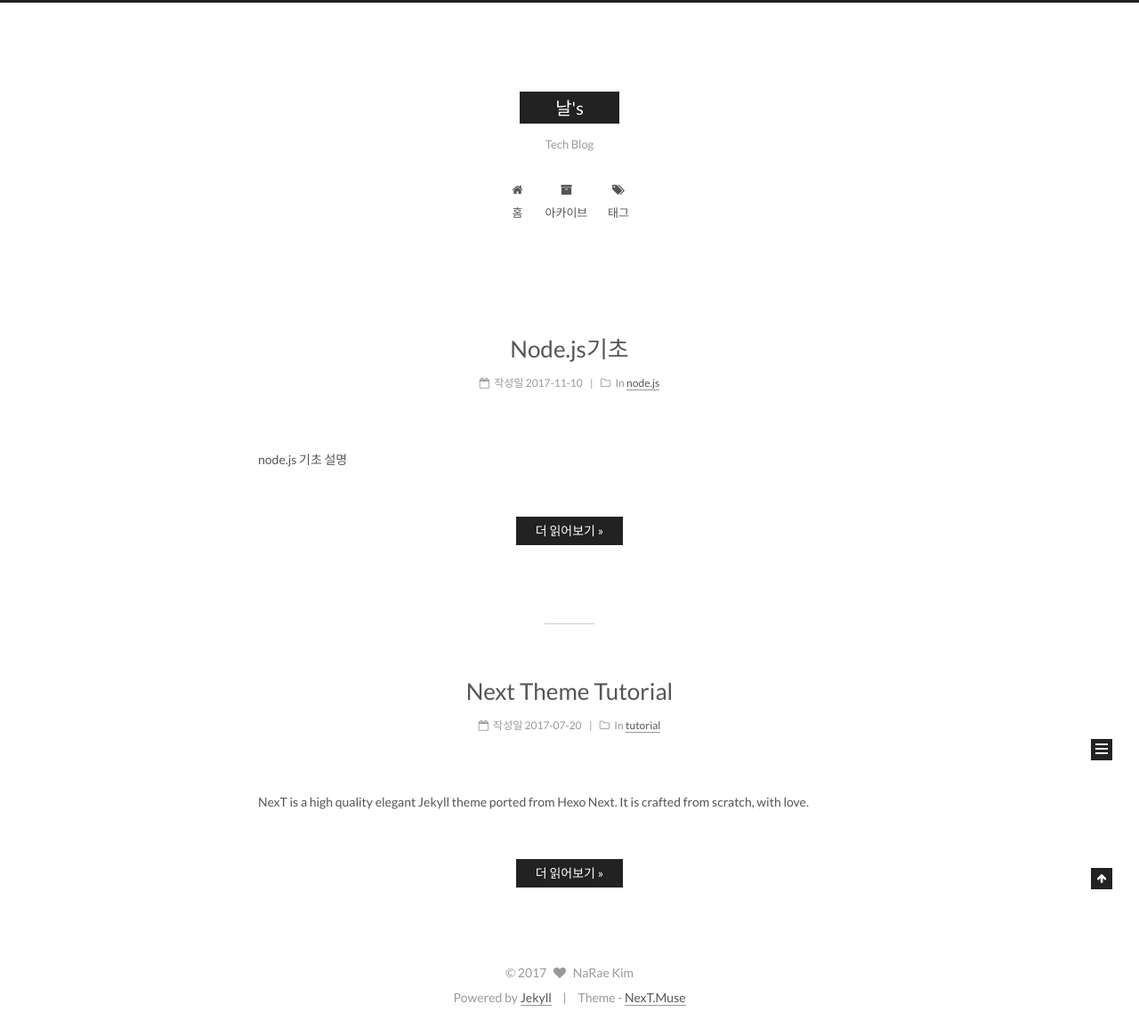
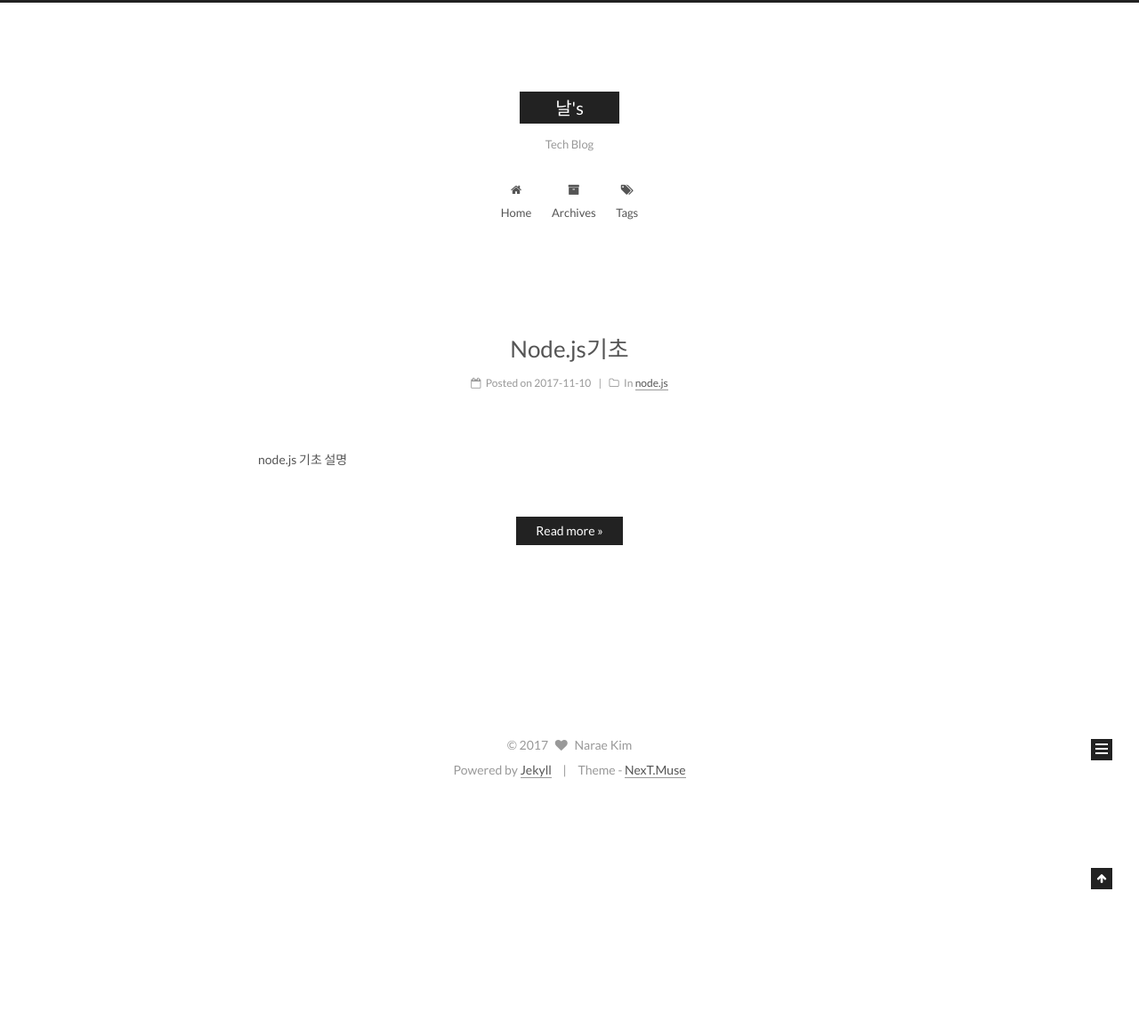
Before and after one commit to skfo9949/skfo9949.github.io, a Jekyll site: the page built from index.html, in a window 1280 px wide. Shown: the whole page at 89% size. Built offline with Jekyll 4.4.1, drawn with Linux system fonts in a browser that asks for light colours; the list of posts is cut into pages by our own code; after the commit the page ends 900 px from its top, so only the background shows below that; part of the change alters nothing that is shown.

Commit message:
18.11.10 TIL2

````diff
--- a/_config.yml
+++ b/_config.yml
@@ -7,9 +7,9 @@
 title: 날's
 subtitle: Tech Blog
 description:
-author: NaRae Kim
+author: Narae Kim
 # Support language: de, en, fr-FR, id, ja, ko, pt-BR, pt, ru, zh-Hans, zh-hk, zh-tw
-language: ko
+language: en
 date_format: '%Y-%m-%d'
 
 # URL
--- a/_posts/2017-07-20-next-tutorial.md
+++ /dev/null
@@ -1,177 +0,0 @@
----
-title: Next Theme Tutorial
-description: NexT is a high quality elegant Jekyll theme ported from Hexo Next. It is crafted from scratch, with love.
-categories:
- - tutorial
-tags:
----
-
-> NexT is a high quality elegant [Jekyll](https://jekyllrb.com) theme ported from [Hexo Next](https://github.com/iissnan/hexo-theme-next). It is crafted from scratch, with love.
-
-<!-- more -->
-
-[Live Preview](http://simpleyyt.github.io/jekyll-theme-next/)
-
-## Screenshots
-
-* Desktop
-![Desktop Preview](http://iissnan.com/nexus/next/desktop-preview.png)
-
-* Sidebar
-
-![Desktop Sidebar Preview](http://iissnan.com/nexus/next/desktop-sidebar-preview.png)
-
-* Sidebar (Post details page)
-
-![Desktop Sidebar Preview](http://iissnan.com/nexus/next/desktop-sidebar-toc.png)
-
-* Mobile
-
-![Mobile Preview](http://iissnan.com/nexus/next/mobile.png)
-
-
-## Installation
-
-Check whether you have `Ruby 2.1.0` or higher installed:
-
-```sh
-ruby --version
-```
-
-Install `Bundler`:
-
-```sh
-gem install bundler
-```
-
-Clone Jacman theme:
-
-```sh
-git clone https://github.com/Simpleyyt/jekyll-theme-next.git
-cd jekyll-theme-next
-```
-
-Install Jekyll and other dependencies from the GitHub Pages gem:
-
-```sh
-bundle install
-```
-
-Run your Jekyll site locally:
-
-```sh
-bundle exec jekyll server
-```
-
-More Details：[Setting up your GitHub Pages site locally with Jekyll](https://help.github.com/articles/setting-up-your-github-pages-site-locally-with-jekyll/)
-
-
-## Features
-
-### Multiple languages support, including: English / Russian / French / German / Simplified Chinese / Traditional Chinese.
-
-Default language is English.
-
-```yml
-language: en
-# language: zh-Hans
-# language: fr-FR
-# language: zh-hk
-# language: zh-tw
-# language: ru
-# language: de
-```
-
-Set `language` field as following in site `_config.yml` to change to Chinese.
-
-```yml
-language: zh-Hans
-```
-
-### Comment support.
-
-NexT has native support for `DuoShuo` and `Disqus` comment systems.
-
-Add the following snippets to your `_config.yml`:
-
-```yml
-duoshuo:
-  enable: true
-  shortname: your-duoshuo-shortname
-```
-
-OR
-
-```yml
-disqus_shortname: your-disqus-shortname
-```
-
-### Social Media
-
-NexT can automatically add links to your Social Media accounts:
-
-```yml
-social:
-  GitHub: your-github-url
-  Twitter: your-twitter-url
-  Weibo: your-weibo-url
-  DouBan: your-douban-url
-  ZhiHu: your-zhihu-url
-```
-
-### Feed link.
-
-> Show a feed link.
-
-Set `rss` field in theme's `_config.yml`, as the following value:
-
-1. `rss: false` will totally disable feed link.
-2. `rss:  ` use sites' feed link. This is the default option.
-
-    Follow the installation instruction in the plugin's README. After the configuration is done for this plugin, the feed link is ready too.
-
-3. `rss: http://your-feed-url` set specific feed link.
-
-### Up to 5 code highlight themes built-in.
-
-NexT uses [Tomorrow Theme](https://github.com/chriskempson/tomorrow-theme) with 5 themes for you to choose from.
-Next use `normal` by default. Have a preview about `normal` and `night`:
-
-![Tomorrow Normal Preview](http://iissnan.com/nexus/next/tomorrow-normal.png)
-![Tomorrow Night Preview](http://iissnan.com/nexus/next/tomorrow-night.png)
-
-Head over to [Tomorrow Theme](https://github.com/chriskempson/tomorrow-theme) for more details.
-
-## Configuration
-
-NexT comes with few configurations.
-
-```yml
-
-# Menu configuration.
-menu:
-  home: /
-  archives: /archives
-
-# Favicon
-favicon: /favicon.ico
-
-# Avatar (put the image into next/source/images/)
-# can be any image format supported by web browsers (JPEG,PNG,GIF,SVG,..)
-avatar: /default_avatar.png
-
-# Code highlight theme
-# available: normal | night | night eighties | night blue | night bright
-highlight_theme: normal
-
-# Fancybox for image gallery
-fancybox: true
-
-# Specify the date when the site was setup
-since: 2013
-
-```
-
-## Browser support
-
-![Browser support](http://iissnan.com/nexus/next/browser-support.png)
````
Also changed, not shown: _posts/2017-08-10-TIL_node.js_.md (+0 -1 lines).
